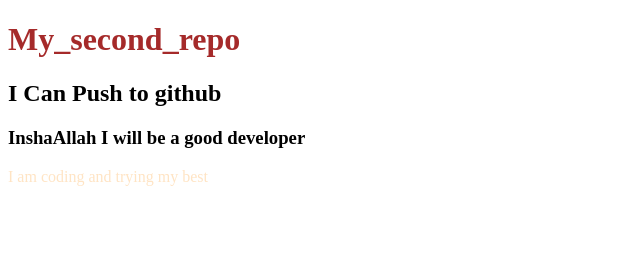
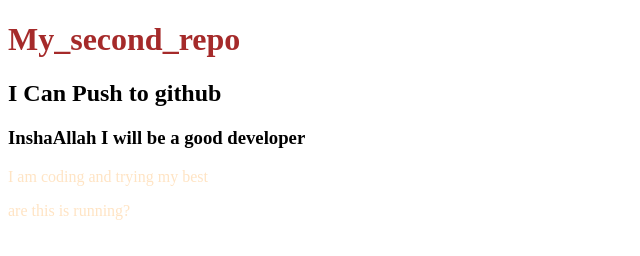
Before and after one commit to SarabanTahura1/My_second_repo, a plain HTML site: page Index.html in a window 1280 px wide. Shown: the full height of the page, 0-640 px from the left. Drawn offline with Linux system fonts and the light colour scheme.

Commit message:
newadded

```diff
--- a/Index.html
+++ b/Index.html
@@ -12,5 +12,6 @@
         <h2>I Can Push to github</h2>
         <h3>InshaAllah I will be a good developer</h3>
         <p>I am coding and trying my best</p>
+        <p>are this is running?</p>
 </body>
 </html>
```
